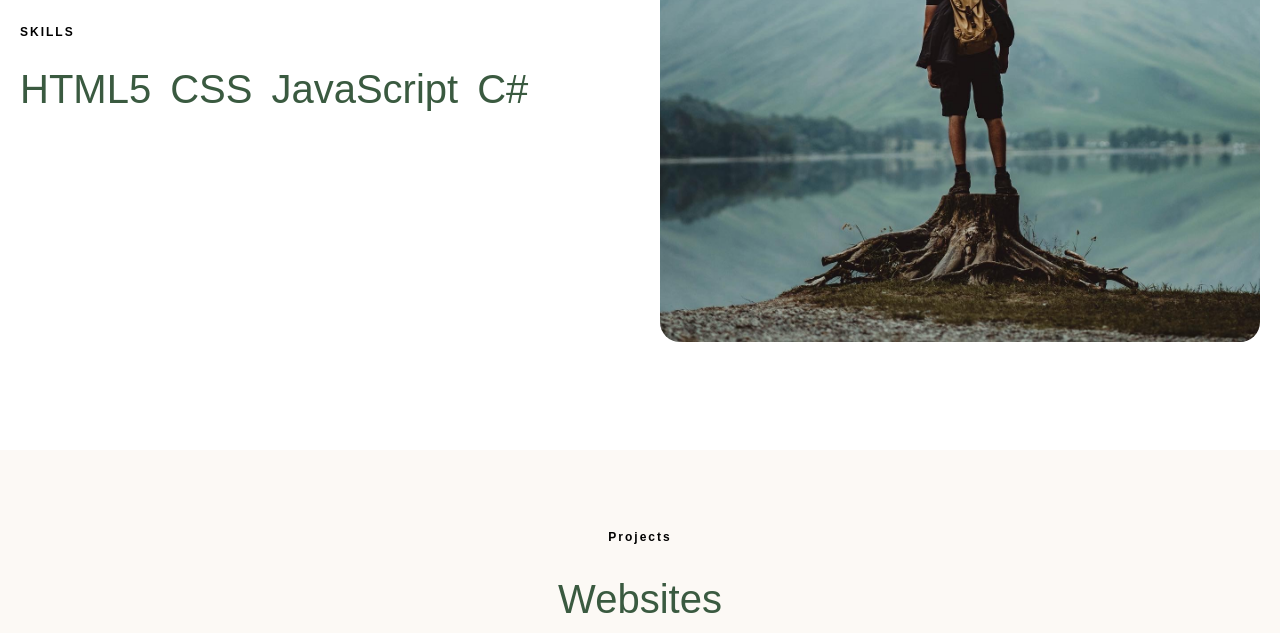
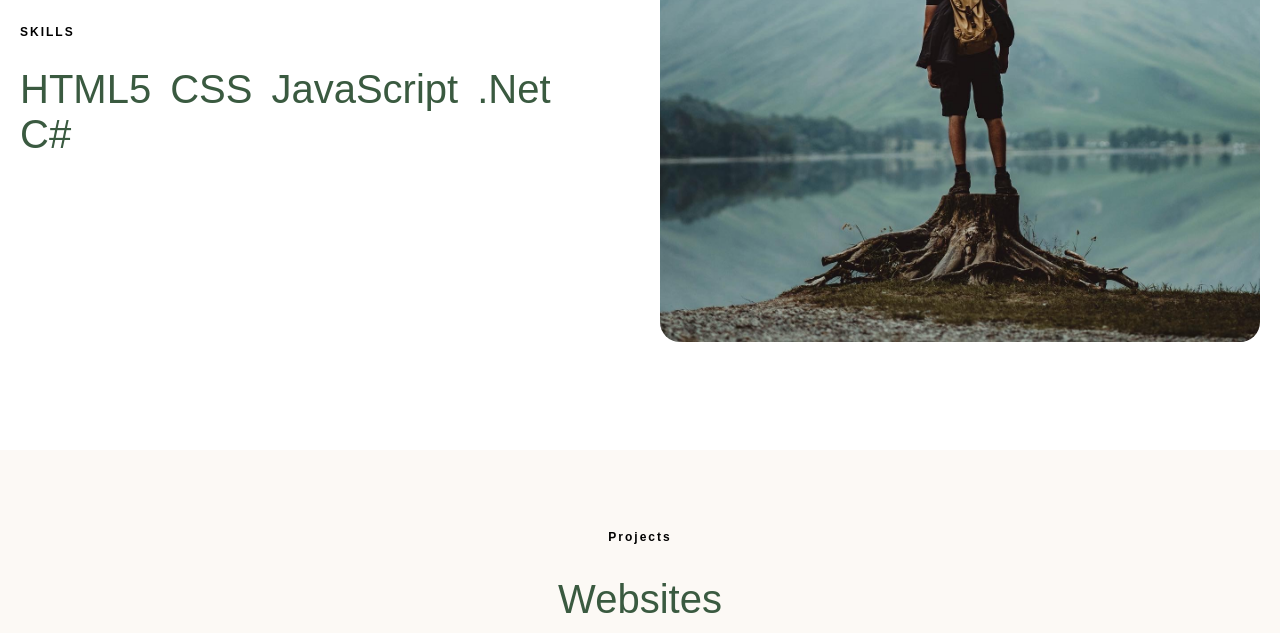
Before and after one commit to SeanGreenall/seangreenall.github.io, a plain HTML site: page index.html in a window 1280 px wide. Shown: the part 1908-2541 px from the top of the page. Drawn offline with Linux system fonts and the light colour scheme.

Commit message:
Update index.html

```diff
--- a/index.html
+++ b/index.html
@@ -75,6 +75,7 @@
                 <h2>HTML5</h2>
                 <h2>CSS</h2>
                 <h2>JavaScript</h2>
+                <h2>.Net</h2>
                 <h2>C#</h2>
 
             </div>
```
